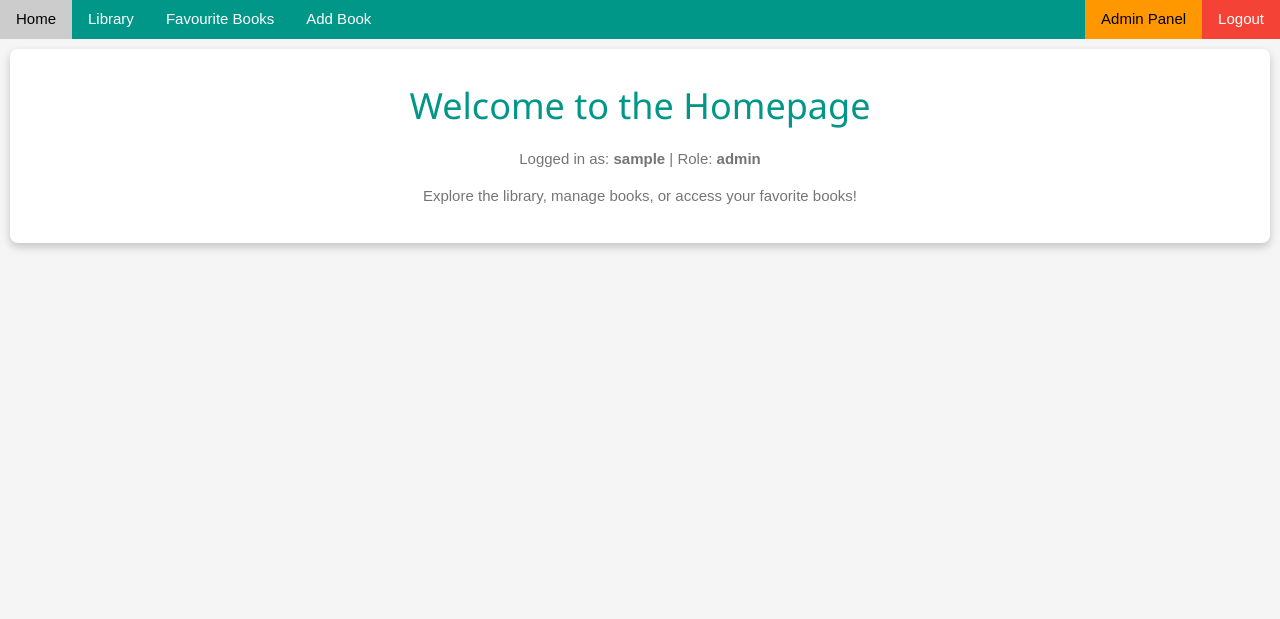
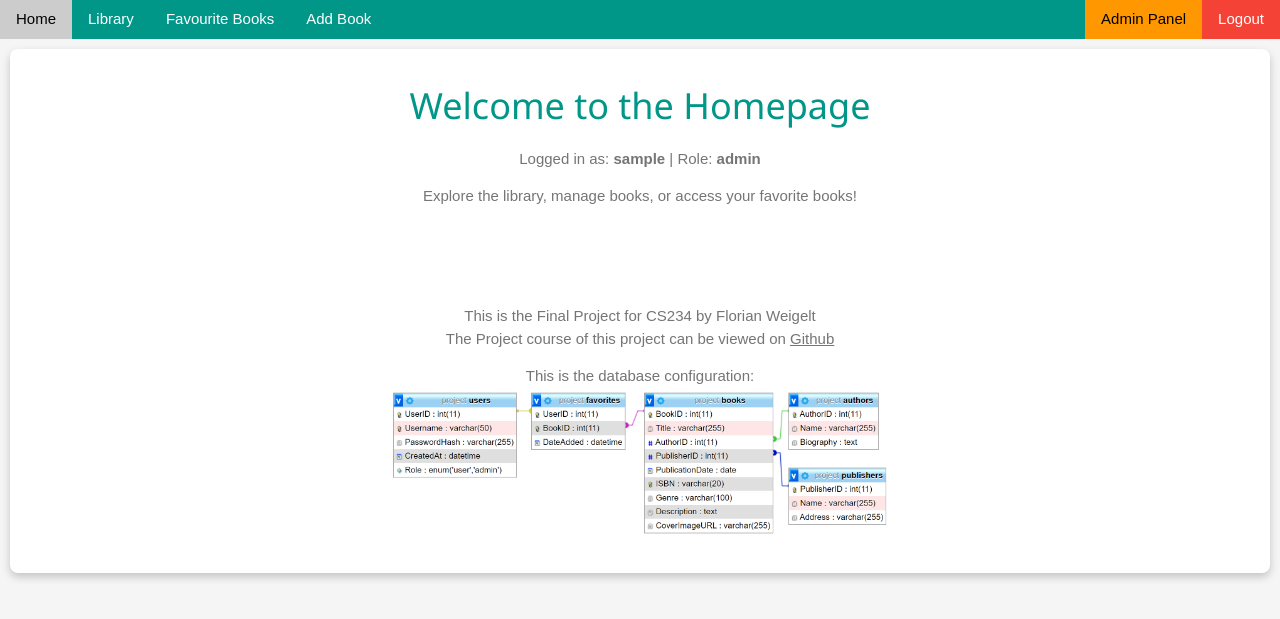
Before and after one commit to Flo-Wei/CS234, a PHP site: page / in a window 1280 px wide. Shown: the top 619 px of the page. Run offline with PHP 8.4, Linux system fonts and the light colour scheme; the visitor is signed in with stand-in values (Sample User, id 1).

Commit message:
added project description

```diff
--- a/index.php
+++ b/index.php
@@ -31,6 +31,14 @@
         <h1 class="w3-text-teal w3-center">Welcome to the Homepage</h1>
         <p class="w3-text-grey w3-center"> Logged in as: <strong><?php echo htmlspecialchars($_SESSION["Username"]); ?></strong> | Role: <strong><?php echo htmlspecialchars($role); ?></strong></p>
         <p class="w3-text-grey w3-center">Explore the library, manage books, or access your favorite books!</p>
+        <p><br><br><br></p>
+        <p class="w3-text-grey w3-center">This is the Final Project for CS234 by Florian Weigelt<br>
+        The Project course of this project can be viewed on <a href="https://github.com/Flo-Wei/CS234-Project" target="_blank">Github</a></p>
+        <p class="w3-text-grey w3-center">
+            This is the database configuration:<br>
+            <img src="other/DatabaseStructure.png" alt="database" width="500">
+        </p>
+
     </div>
 </body>
 </html>
```
